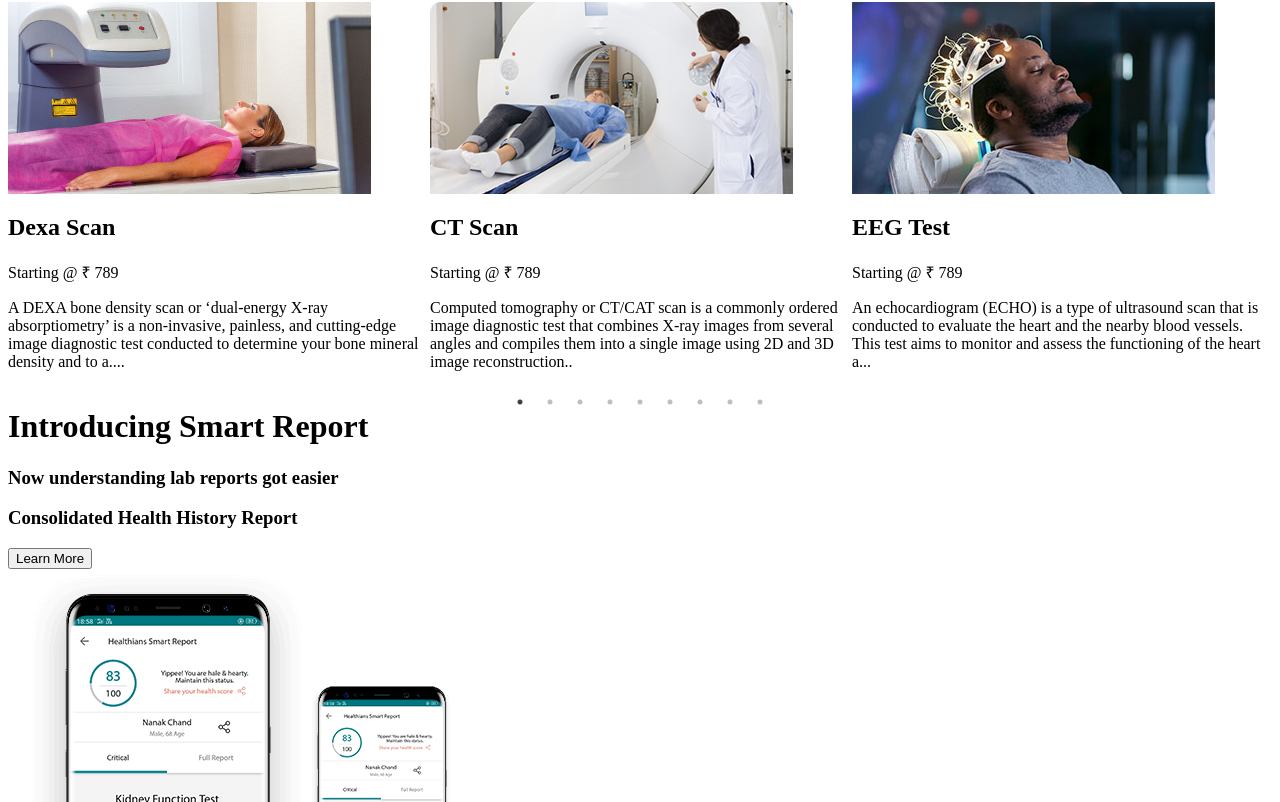
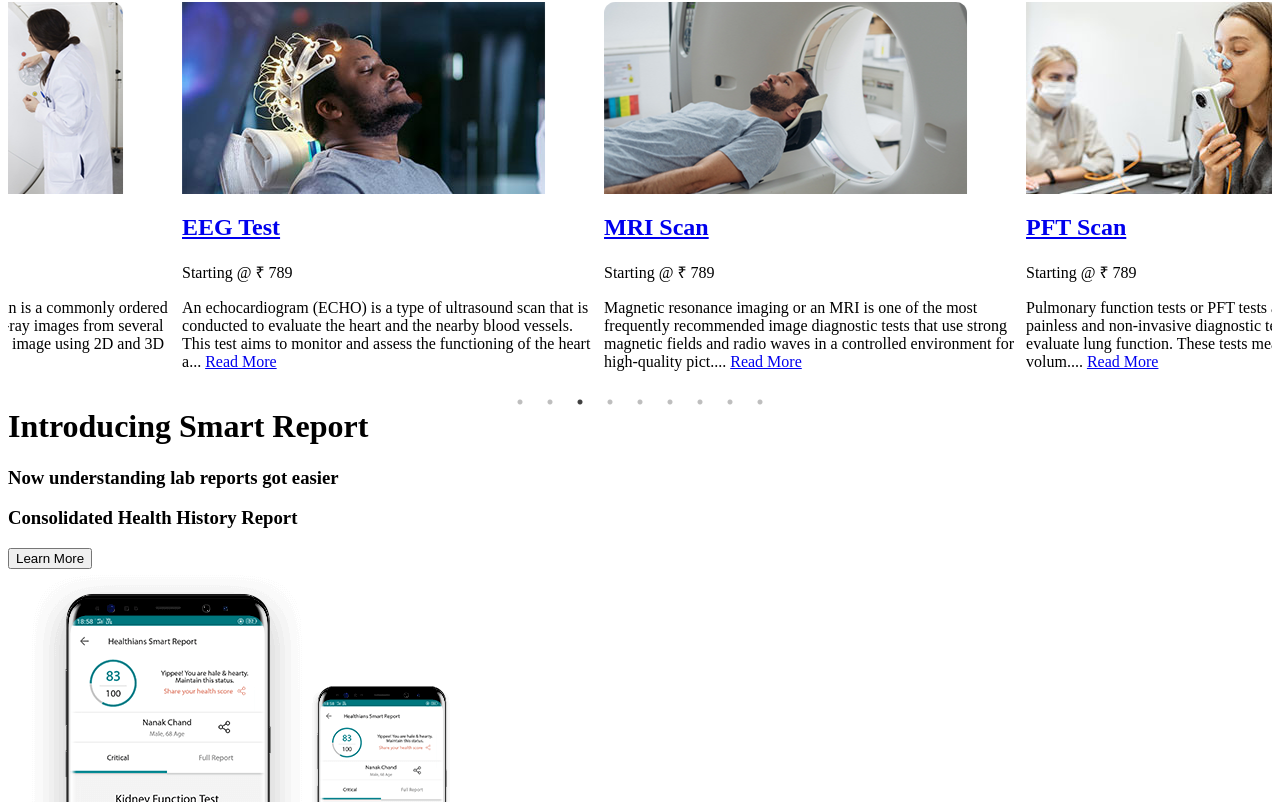
Before and after one commit to yatendra2832/Healthify-MERN, a React app in the folder client/: page / in a window 1280 px wide. Shown: the part 1991-2793 px from the top of the page. Built offline with nearby package versions, Linux system fonts and the light colour scheme; the HTML template or start-up script is replaced by a standard one.

Commit message:
add userdashboard in main app file and make changes in the test carousel

```diff
--- a/client/src/App.jsx
+++ b/client/src/App.jsx
@@ -27,6 +27,8 @@ import HealthTips from "./pages/HealthTips";
 // importing Footer of the website
 import Footer from "./components/Footer";
 
+// importing the user dashboard
+import UserDashboard from "./pages/UserDashboard";
 function App() {
   return (
     <>
@@ -54,6 +56,9 @@ function App() {
           <Route path="/supplement" element={<Supplement />} />
           <Route path="healthtips" element={<HealthTips />} />
           <Route path="offers" element={<Offers />} />
+
+          {/* USer Dashboard Route */}
+          <Route path="/userdashboard" element={<UserDashboard />} />
         </Routes>
         <Footer />
       </BrowserRouter>
--- a/client/src/components/CarouselCard/TestCarousel.jsx
+++ b/client/src/components/CarouselCard/TestCarousel.jsx
@@ -8,9 +8,17 @@ const TestCarousel = ({ imageUrl, title, subtitle, price, description }) => {
           <div className="card">
             <div className="card-body ">
               <img src={imageUrl} alt={title} className="w-100 rounded-4" />
-              <h2 className="text-center fw-semibold ">{title}</h2>
-              <p className="text-center text-primary fs-5">Starting @ ₹ {price}</p>
-              <p className="text-center">{description}</p>
+              <h2 className="text-center fw-semibold ">
+                <a href="#" className="text-decoration-none ">
+                  {title}
+                </a>
+              </h2>
+              <p className="text-center text-primary fs-5">
+                Starting @ ₹ {price}
+              </p>
+              <p className="text-center">
+                {description} <a href="#">Read More</a>
+              </p>
             </div>
           </div>
         </div>
--- a/client/src/pages/Home.jsx
+++ b/client/src/pages/Home.jsx
@@ -1,4 +1,4 @@
-import React, { useEffect } from "react";
+import React from "react";
 import BottomNavbar from "../components/BottomNavbar";
 import MainCarousel from "../components/CarouselCard/MainCarousel";
 import Slider from "react-slick";
@@ -97,10 +97,13 @@ const Home = () => {
     },
   ];
   const settings = {
-    dots:true,
+    dots: true,
     infinite: true,
     slidesToScroll: 1,
     slidesToShow: 3,
+    speed: 500,
+    autoplay: true,
+    autoplaySpeed: 3000,
     responsive: [
       {
         breakpoint: 1200, // Larger screen and below
```
